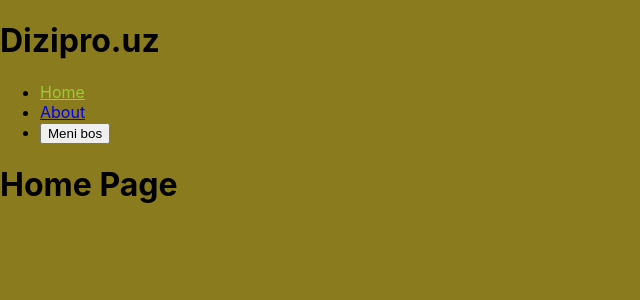
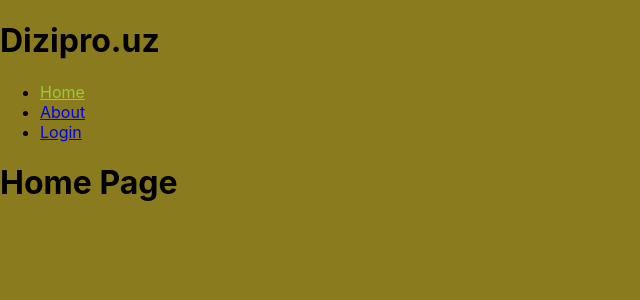
Before and after one commit to the-rustambek/dizipro-frontend, a React (Create React App) app: page / in a window 1280 px wide. Shown: the top 300 px of the page, without its empty margins (0-640 px from the left). Built offline with nearby package versions, Linux system fonts and the light colour scheme.

Commit message:
add login , Redirect, if and else, props . successfully

```diff
--- a/src/App.jsx
+++ b/src/App.jsx
@@ -1,12 +1,14 @@
 import './App.scss';
 
-import {useState} from "react";
-import { BrowserRouter,Router, Route } from 'react-router-dom';
+import {useContext, useState} from "react";
+import { BrowserRouter,Redirect, Route } from 'react-router-dom';
 import Home from "./pages/Home/Home"
 import About from "./pages/About/About"
 import Header from './components/Header';
 import ColorContext, { ColorProvider } from './contexts/ColorContext';
-import { AuthProvider } from './contexts/AuthContext';
+import AuthContext, { AuthProvider } from './contexts/AuthContext';
+import Login from './pages/Login/Login';
+import Profile from './pages/Profile/Profile';
 
 
 function App() {
@@ -20,7 +22,9 @@ return(
     <BrowserRouter>
       <Header />
       <Route exact path="/" name="Home" component={Home} />
+      <Route exact path="/login" name="Login" component={Login} />
       <Route exact path="/about" name="About" component={About} />
+      <ProvidedRoute exact path="/Profile" name="Profile" component={Profile} />
     </BrowserRouter>
   </AuthProvider>
 
@@ -33,3 +37,17 @@ return(
 }
 
 export default App;
+
+
+function ProvidedRoute(...props){
+  const {token,setToken} = useContext(AuthContext);
+
+  if(!token){
+    return (
+      <Redirect to={{
+        pathname: "/",
+      }} />
+    )
+  }
+  return <Route {...props[0]} />
+}
--- a/src/components/Header.jsx
+++ b/src/components/Header.jsx
@@ -1,19 +1,15 @@
 import { useEffect,useContext } from "react";
 import {Link} from "react-router-dom";
+import AuthContext from "../contexts/AuthContext";
 import ColorContext from "../contexts/ColorContext";
 
 
 
 export default function Header(){
-    useEffect( () =>{
-        console.log("Header yuklandi...");
 
-        return () =>{
-            console.log("Xayr header")
-        };
-    });
 
-    const {color,setColor} = useContext(ColorContext);
+    const {token,setToken} = useContext(AuthContext);
+
     return (
         <header>
             <h1>Dizipro.uz</h1>
@@ -25,11 +21,17 @@ export default function Header(){
             <li>
                 <Link to="/about">About</Link>
             </li>
-            <li>
-                <button onClick={() =>{
-                    setColor("red");
-                }}>Meni bos</button>
+            {token ? (
+                <li>
+                <Link to="/profile">Profile</Link>
             </li>
+            ) : (
+<li>
+                <Link to="/login">Login</Link>
+            </li>
+            )}
+
+
         </ul>
 
         </header>
--- /dev/null
+++ b/src/pages/Login/Login.jsx
@@ -0,0 +1,14 @@
+import { useContext } from "react";
+import AuthContext from "../../contexts/AuthContext";
+
+export default function Login(){
+const {token,setToken} = useContext(AuthContext);
+
+return <>
+
+    <h1>login page</h1>
+    <button onClick={()=>{
+        setToken("123")
+        }}>Kirish</button>
+</>
+}
--- /dev/null
+++ b/src/pages/Profile/Profile.jsx
@@ -0,0 +1,14 @@
+import { useContext } from "react";
+import AuthContext from "../../contexts/AuthContext";
+
+export default function Profile(){
+const {token,setToken} = useContext(AuthContext);
+
+return <>
+
+    <h1>Profile page</h1>
+    <button onClick={()=>{
+        setToken(null)
+        }}>Chiqish</button>
+</>
+}
```
